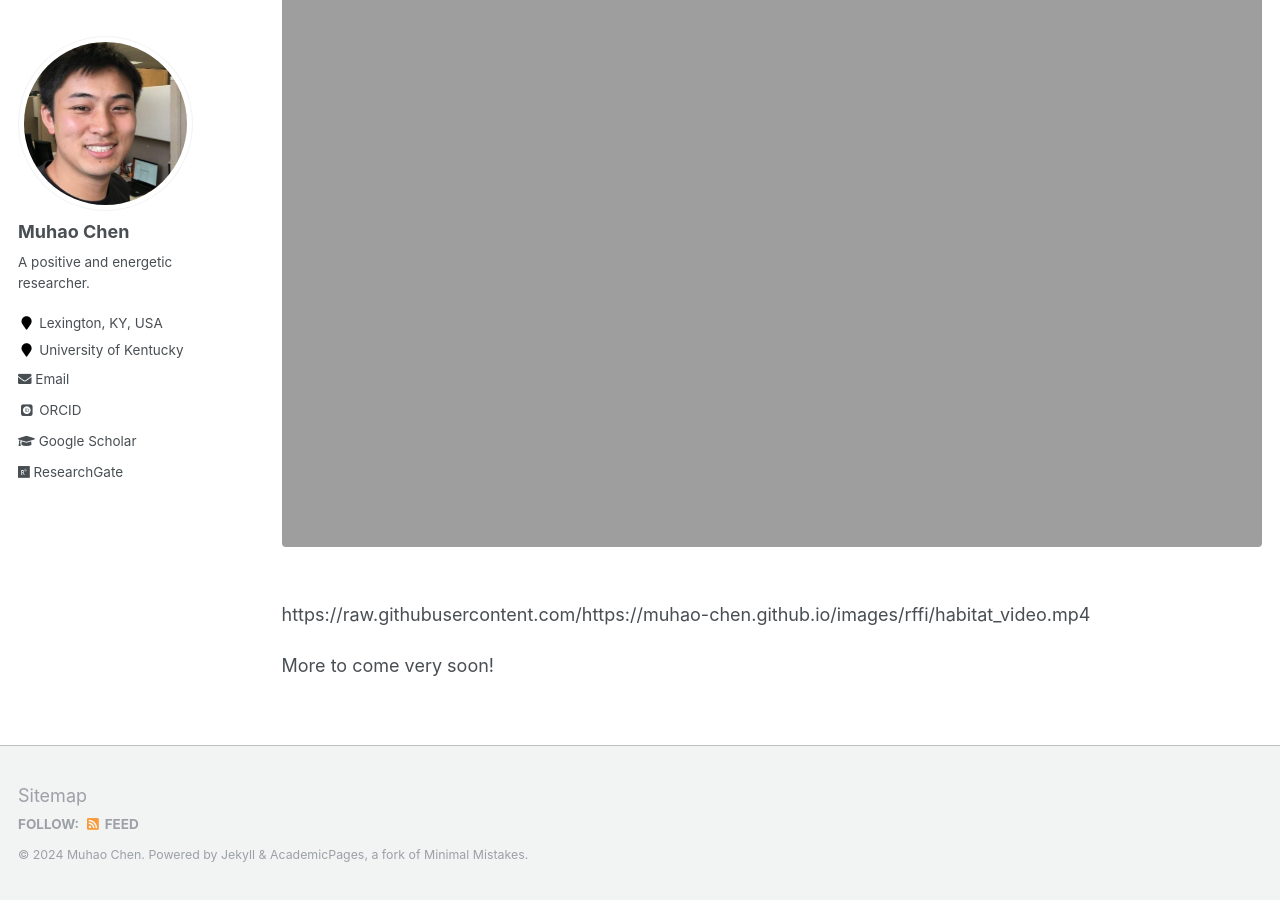
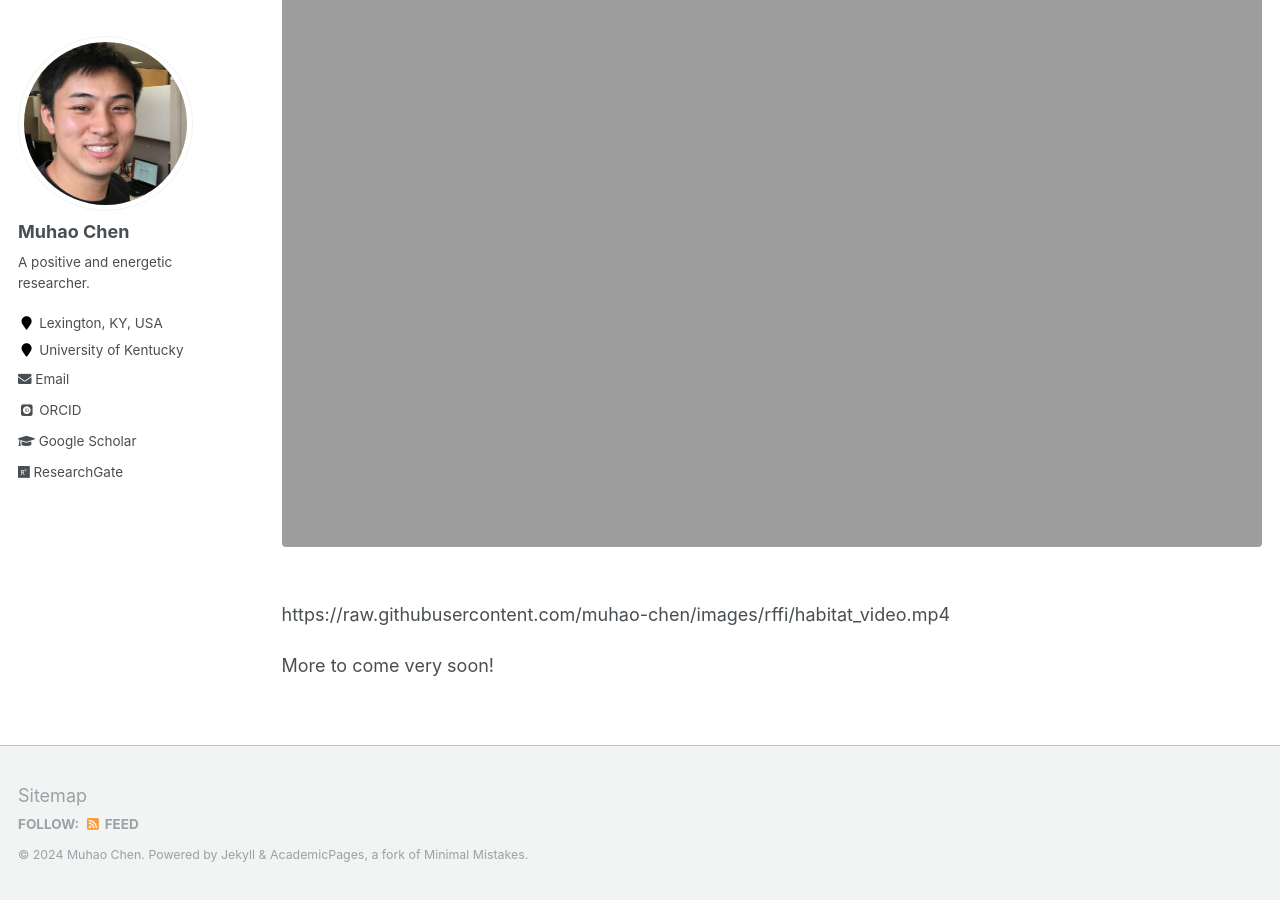
Before and after one commit to Muhao-Chen/muhao-chen.github.io, a Jekyll site: the page built from _pages/sitemap.md, in a window 1280 px wide and 900 px high, scrolled down 621 px. Built offline with Jekyll 4.4.1, drawn with Linux system fonts in a browser that asks for light colours; some web fonts are replaced; part of the change alters nothing that is shown.

Commit message:
Update sitemap.md

```diff
--- a/_pages/sitemap.md
+++ b/_pages/sitemap.md
@@ -18,7 +18,7 @@ The motivation behind designing an Expandable Shielded Rotating Space Habitat st
 
 <!-- <figure><img src="{{ site.url }}/images/rffi/habitat_video.mp4" width="100px" height="100px"/></figure> -->
 
-https://raw.githubusercontent.com/{{ site.url }}/images/rffi/habitat_video.mp4
+https://raw.githubusercontent.com/muhao-chen/images/rffi/habitat_video.mp4
 
 
 
```
